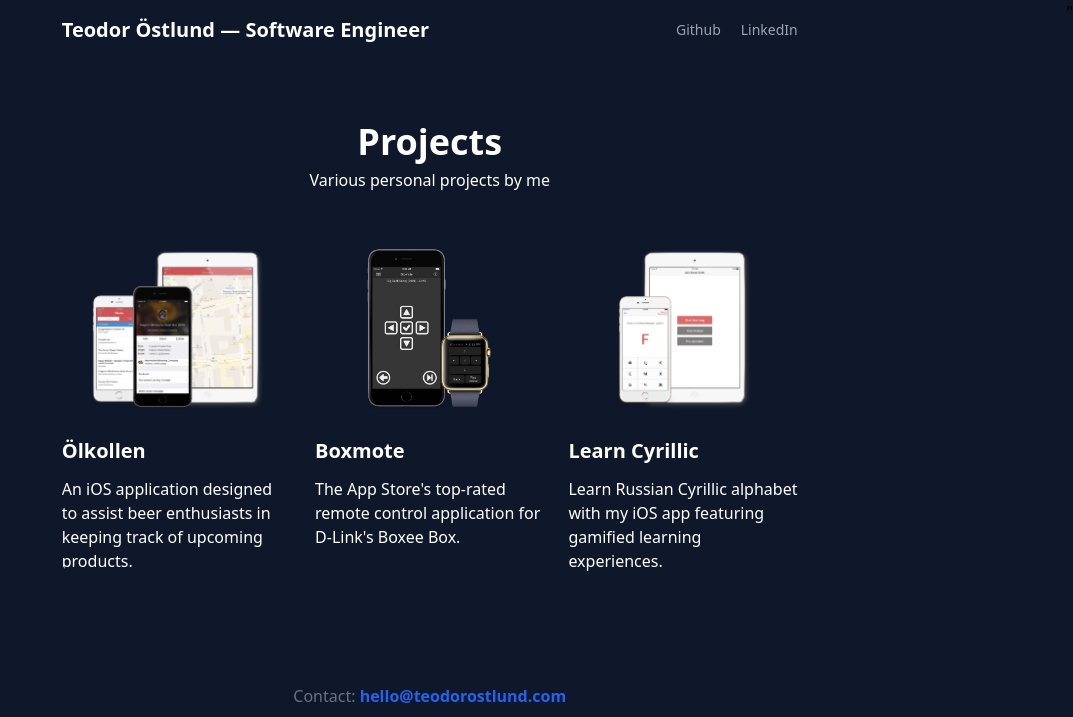
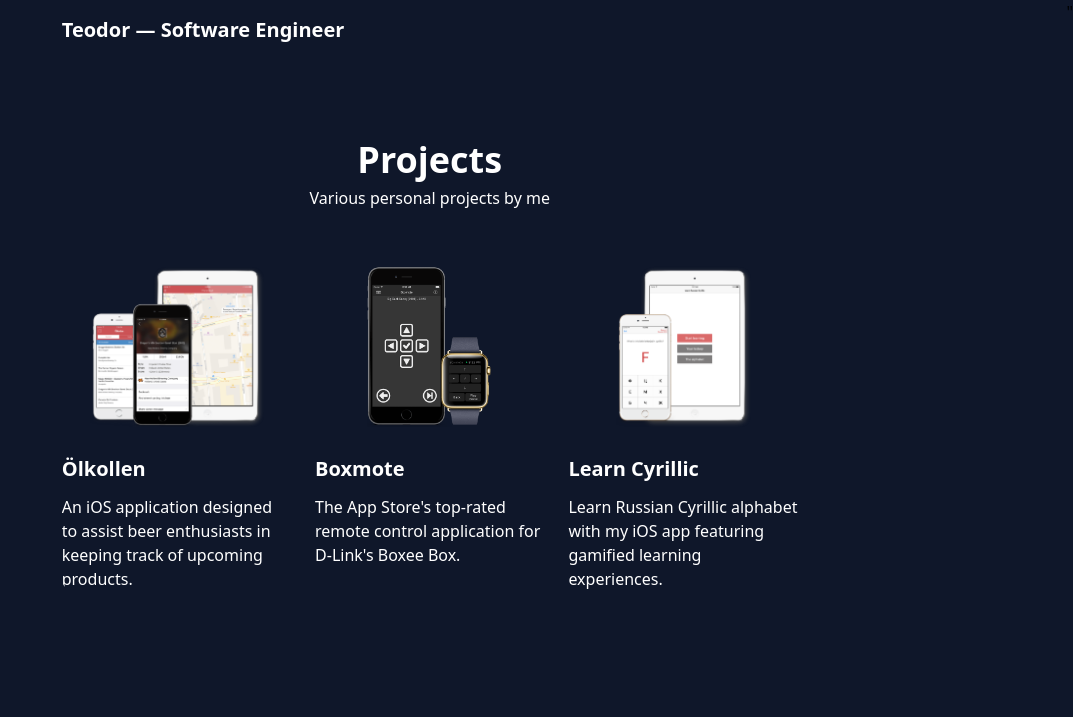
Before and after one commit to teodorfn/teodorfn.github.io, a website: page index.html in a window 1280 px wide. Shown: the top 717 px of the page, without its empty margins (207-1280 px from the left). Drawn offline with nearby package versions, Linux system fonts and the light colour scheme.

Commit message:
Update index.html

```diff
--- a/index.html
+++ b/index.html
@@ -12,14 +12,8 @@
       <header class="mb-auto flex flex-wrap sm:justify-start sm:flex-nowrap z-50 w-full text-sm py-4">
         <nav class="w-full px-4 sm:flex sm:items-center sm:justify-between sm:px-6 lg:px-8" aria-label="Global">
           <div class="flex items-center justify-between">
-            <div class="flex-none text-xl font-semibold text-white" aria-label="Brand">Teodor Östlund — Software Engineer</div>
+            <div class="flex-none text-xl font-semibold text-white" aria-label="Brand">Teodor — Software Engineer</div>
 
-          </div>
-          <div id="navbar-collapse-with-animation" class="hs-collapse hidden overflow-hidden transition-all duration-300 basis-full grow sm:block">
-            <div class="flex flex-col gap-5 mt-5 sm:flex-row sm:items-center sm:justify-end sm:mt-0 sm:pl-5">
-              <a class="font-medium text-gray-400 hover:text-gray-500" href="https://github.com/teodorostlund" target="_blank">Github</a>
-              <a class="font-medium text-gray-400 hover:text-gray-500" href="https://www.linkedin.com/in/teodorostlund" target="_blank">LinkedIn</a>
-            </div>
           </div>
         </nav>
       </header>
@@ -206,10 +200,6 @@
   <div class="text-center">
     <!-- End Col -->
 
-    <div class="mt-3">
-      <p class="text-gray-500">Contact: <a class="font-semibold text-blue-600 hover:text-blue-700 dark:text-blue-500 dark:hover:text-blue-400" href="mailto:hello@teodorostlund.com">hello@teodorostlund.com</a></p>
-    </div>
-
     <!-- Social Brands -->
     <div class="mt-3 space-x-2">
 
```
